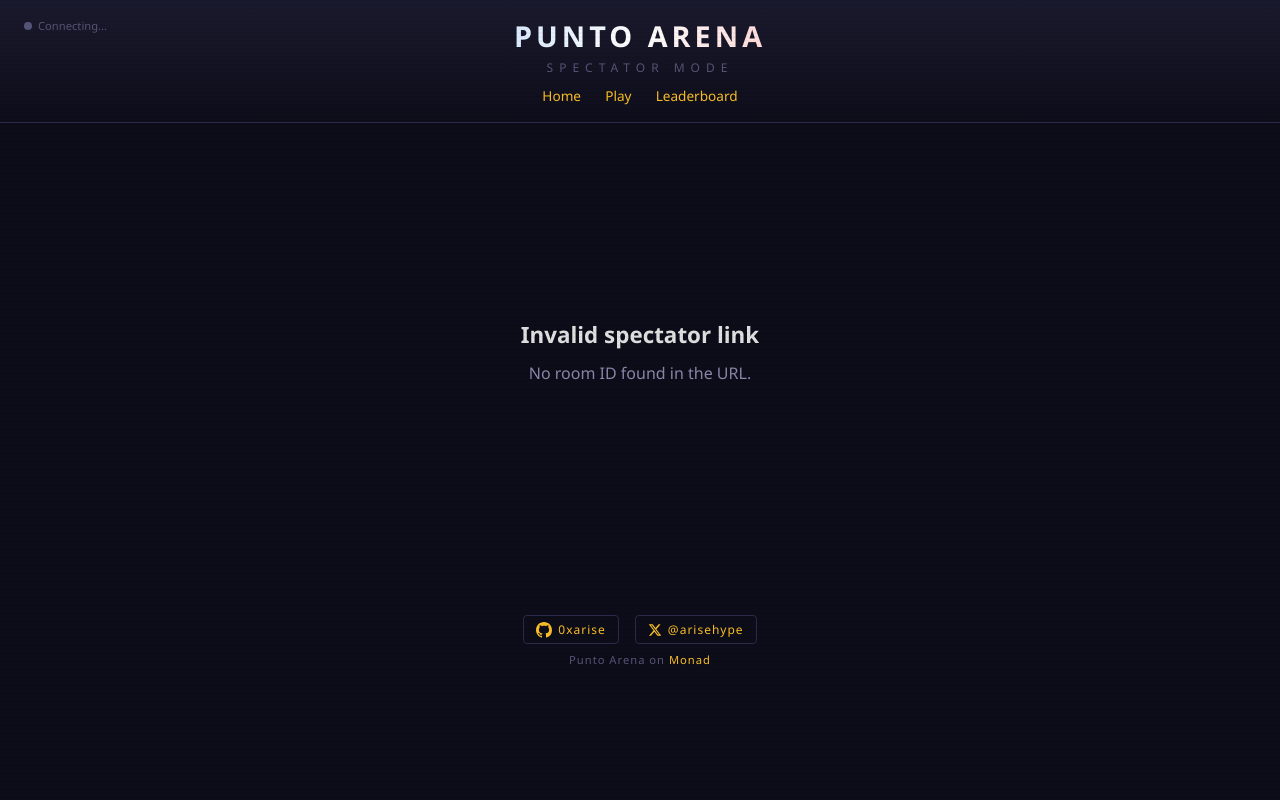
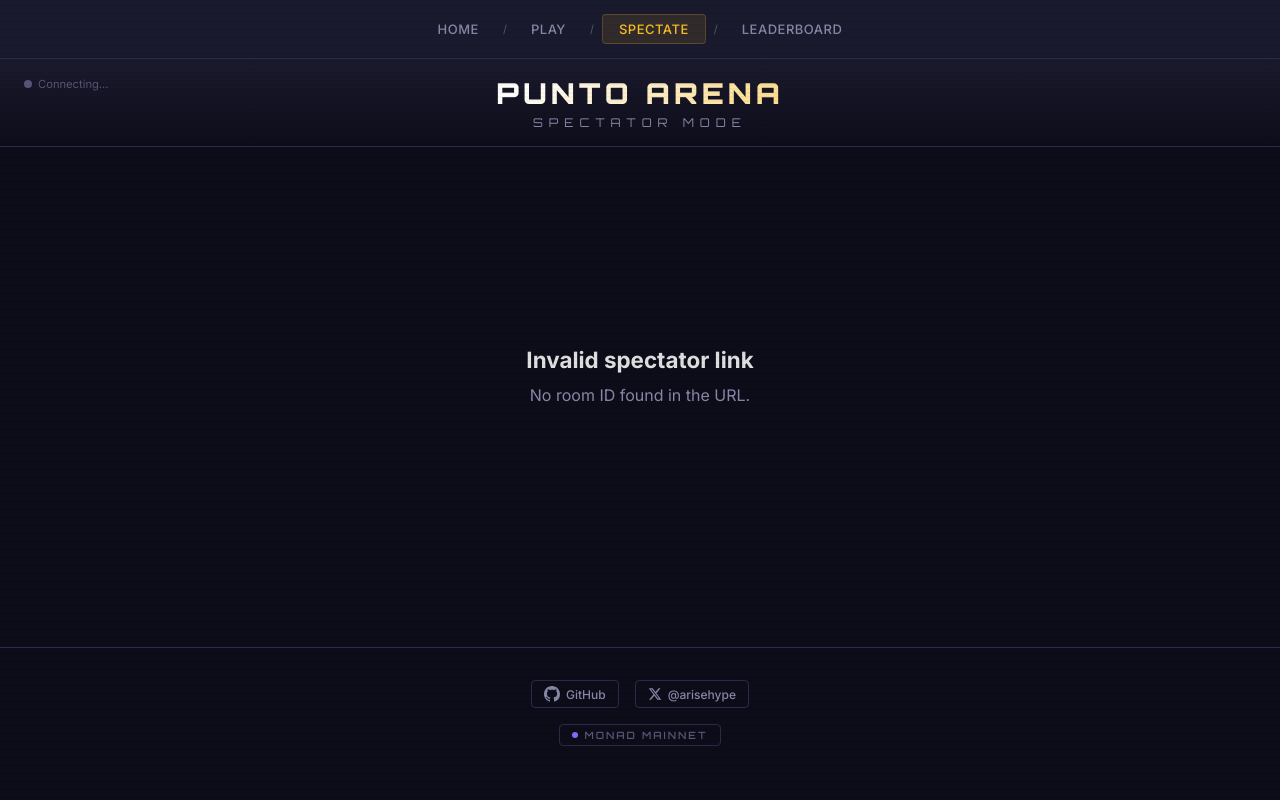
Before and after one commit to 0xarise/punto-arena, a Flask app: template templates/spectate.html in a window 1280 px wide. Run offline with Flask 3, Linux system fonts and the light colour scheme; the template is opened without the code that fills it, so the values that code supplies are empty; some libraries are stand-ins or nearby versions.

Commit message:
Polish: sounds, AI difficulty, consistent spectate nav/footer
- Sound effects via Web Audio API (card, opponent, turn, win, lose, invalid)
- AI difficulty selector: Easy (heuristic), Claude, OpenAI
- Spectate page: shared nav-bar + Orbitron fonts + consistent footer
- MatchAgent integration for LLM-powered AI opponents

Co-Authored-By: Claude Opus 4.6 <noreply@anthropic.com>

```diff
--- a/templates/spectate.html
+++ b/templates/spectate.html
@@ -4,6 +4,9 @@
     <meta charset="UTF-8">
     <meta name="viewport" content="width=device-width, initial-scale=1.0">
     <title>Punto Arena - Spectator Mode</title>
+    <link rel="preconnect" href="https://fonts.googleapis.com">
+    <link rel="preconnect" href="https://fonts.gstatic.com" crossorigin>
+    <link href="https://fonts.googleapis.com/css2?family=Orbitron:wght@400;600;700;900&family=Inter:wght@300;400;500;600;700&display=swap" rel="stylesheet">
     <script src="https://cdn.socket.io/4.7.2/socket.io.min.js"></script>
     <style>
         /* ================================================================
@@ -40,11 +43,51 @@
         }
 
         body {
-            font-family: 'Segoe UI', Tahoma, Geneva, Verdana, sans-serif;
+            font-family: 'Inter', 'Segoe UI', Tahoma, Geneva, Verdana, sans-serif;
             background: var(--bg-primary);
             min-height: 100vh;
             color: var(--text-primary);
             overflow-x: hidden;
+        }
+
+        /* ---- NAVIGATION (shared with all pages) ---- */
+        .nav-bar {
+            display: flex;
+            justify-content: center;
+            align-items: center;
+            gap: 8px;
+            padding: 14px 20px;
+            background: var(--bg-secondary);
+            border-bottom: 1px solid var(--border-subtle);
+        }
+
+        .nav-link {
+            color: var(--text-secondary);
+            text-decoration: none;
+            font-size: 13px;
+            font-weight: 500;
+            letter-spacing: 0.5px;
+            text-transform: uppercase;
+            padding: 6px 16px;
+            border-radius: 4px;
+            transition: all 0.2s ease;
+        }
+
+        .nav-link:hover {
+            color: var(--text-primary);
+            background: rgba(255, 255, 255, 0.05);
+        }
+
+        .nav-link.active {
+            color: var(--accent);
+            background: rgba(251, 191, 36, 0.1);
+            border: 1px solid rgba(251, 191, 36, 0.2);
+        }
+
+        .nav-separator {
+            color: var(--text-muted);
+            font-size: 11px;
+            user-select: none;
         }
 
         /* Broadcast-style scanline overlay */
@@ -76,21 +119,23 @@
         }
 
         .broadcast-header h1 {
+            font-family: 'Orbitron', monospace;
             font-size: 1.8em;
-            font-weight: 800;
+            font-weight: 900;
             letter-spacing: 4px;
             text-transform: uppercase;
-            background: linear-gradient(90deg, var(--player1), #fff, var(--player2));
+            background: linear-gradient(135deg, var(--accent) 0%, #fff 40%, var(--accent) 80%);
             -webkit-background-clip: text;
             -webkit-text-fill-color: transparent;
             background-clip: text;
         }
 
         .broadcast-header .subtitle {
+            font-family: 'Orbitron', monospace;
             font-size: 0.75em;
             letter-spacing: 6px;
             text-transform: uppercase;
-            color: var(--text-muted);
+            color: var(--text-secondary);
             margin-top: 4px;
         }
 
@@ -754,22 +799,35 @@
             color: var(--text-primary);
         }
 
-        /* ---- FOOTER ---- */
-        .spectator-footer {
+        /* ---- FOOTER (shared) ---- */
+        .footer {
             text-align: center;
-            padding: 12px;
-            font-size: 0.7em;
-            color: var(--text-muted);
-            letter-spacing: 1px;
+            padding: 32px 20px 40px;
+            border-top: 1px solid var(--border-subtle);
+            margin-top: 20px;
         }
 
-        .spectator-footer a {
-            color: var(--accent);
-            text-decoration: none;
+        .monad-badge {
+            display: inline-flex;
+            align-items: center;
+            gap: 6px;
+            margin-top: 8px;
+            font-family: 'Orbitron', monospace;
+            font-size: 10px;
+            font-weight: 600;
+            letter-spacing: 2px;
+            text-transform: uppercase;
+            color: var(--text-muted);
+            padding: 4px 12px;
+            border: 1px solid var(--border-subtle);
+            border-radius: 4px;
         }
 
-        .spectator-footer a:hover {
-            text-decoration: underline;
+        .monad-dot {
+            width: 6px;
+            height: 6px;
+            background: #836ef9;
+            border-radius: 50%;
         }
 
         .footer-socials {
@@ -850,6 +908,17 @@
 </head>
 <body>
 
+    <!-- Navigation (shared with all pages) -->
+    <nav class="nav-bar">
+        <a href="/" class="nav-link">Home</a>
+        <span class="nav-separator">/</span>
+        <a href="/play" class="nav-link">Play</a>
+        <span class="nav-separator">/</span>
+        <a href="/spectate" class="nav-link active">Spectate</a>
+        <span class="nav-separator">/</span>
+        <a href="/leaderboard" class="nav-link">Leaderboard</a>
+    </nav>
+
     <!-- Broadcast Header -->
     <div class="broadcast-header">
         <div class="connection-status">
@@ -859,11 +928,6 @@
         <h1>PUNTO ARENA</h1>
         <div class="subtitle">Spectator Mode</div>
         <div id="live-badge" class="live-badge" style="display: none;">LIVE</div>
-        <div style="margin-top: 8px;">
-            <a href="/" style="color: var(--accent); text-decoration: none; margin: 0 10px; font-size: 0.85em;">Home</a>
-            <a href="/play" style="color: var(--accent); text-decoration: none; margin: 0 10px; font-size: 0.85em;">Play</a>
-            <a href="/leaderboard" style="color: var(--accent); text-decoration: none; margin: 0 10px; font-size: 0.85em;">Leaderboard</a>
-        </div>
     </div>
 
     <!-- Match Info Bar -->
@@ -950,19 +1014,22 @@
     </div>
 
     <!-- Footer -->
-    <div class="spectator-footer">
+    <footer class="footer">
         <div class="footer-socials">
-            <a href="https://github.com/0xarise" target="_blank" rel="noopener noreferrer" class="social-link">
+            <a href="https://github.com/0xarise/punto-arena" target="_blank" rel="noopener noreferrer" class="social-link">
                 <svg width="16" height="16" viewBox="0 0 24 24" fill="currentColor"><path d="M12 0C5.37 0 0 5.37 0 12c0 5.31 3.435 9.795 8.205 11.385.6.105.825-.255.825-.57 0-.285-.015-1.23-.015-2.235-3.015.555-3.795-.735-4.035-1.41-.135-.345-.72-1.41-1.23-1.695-.42-.225-1.02-.78-.015-.795.945-.015 1.62.87 1.845 1.23 1.08 1.815 2.805 1.305 3.495.99.105-.78.42-1.305.765-1.605-2.67-.3-5.46-1.335-5.46-5.925 0-1.305.465-2.385 1.23-3.225-.12-.3-.54-1.53.12-3.18 0 0 1.005-.315 3.3 1.23.96-.27 1.98-.405 3-.405s2.04.135 3 .405c2.295-1.56 3.3-1.23 3.3-1.23.66 1.65.24 2.88.12 3.18.765.84 1.23 1.905 1.23 3.225 0 4.605-2.805 5.625-5.475 5.925.435.375.81 1.095.81 2.22 0 1.605-.015 2.895-.015 3.3 0 .315.225.69.825.57A12.02 12.02 0 0024 12c0-6.63-5.37-12-12-12z"/></svg>
-                0xarise
+                GitHub
             </a>
             <a href="https://x.com/arisehype" target="_blank" rel="noopener noreferrer" class="social-link">
                 <svg width="14" height="14" viewBox="0 0 24 24" fill="currentColor"><path d="M18.244 2.25h3.308l-7.227 8.26 8.502 11.24H16.17l-5.214-6.817L4.99 21.75H1.68l7.73-8.835L1.254 2.25H8.08l4.713 6.231zm-1.161 17.52h1.833L7.084 4.126H5.117z"/></svg>
                 @arisehype
             </a>
         </div>
-        Punto Arena on <a href="https://monadexplorer.com" target="_blank" rel="noopener">Monad</a>
-    </div>
+        <div class="monad-badge">
+            <span class="monad-dot"></span>
+            Monad Mainnet
+        </div>
+    </footer>
 
     <script src="/static/spectator.js"></script>
     <script>
```
